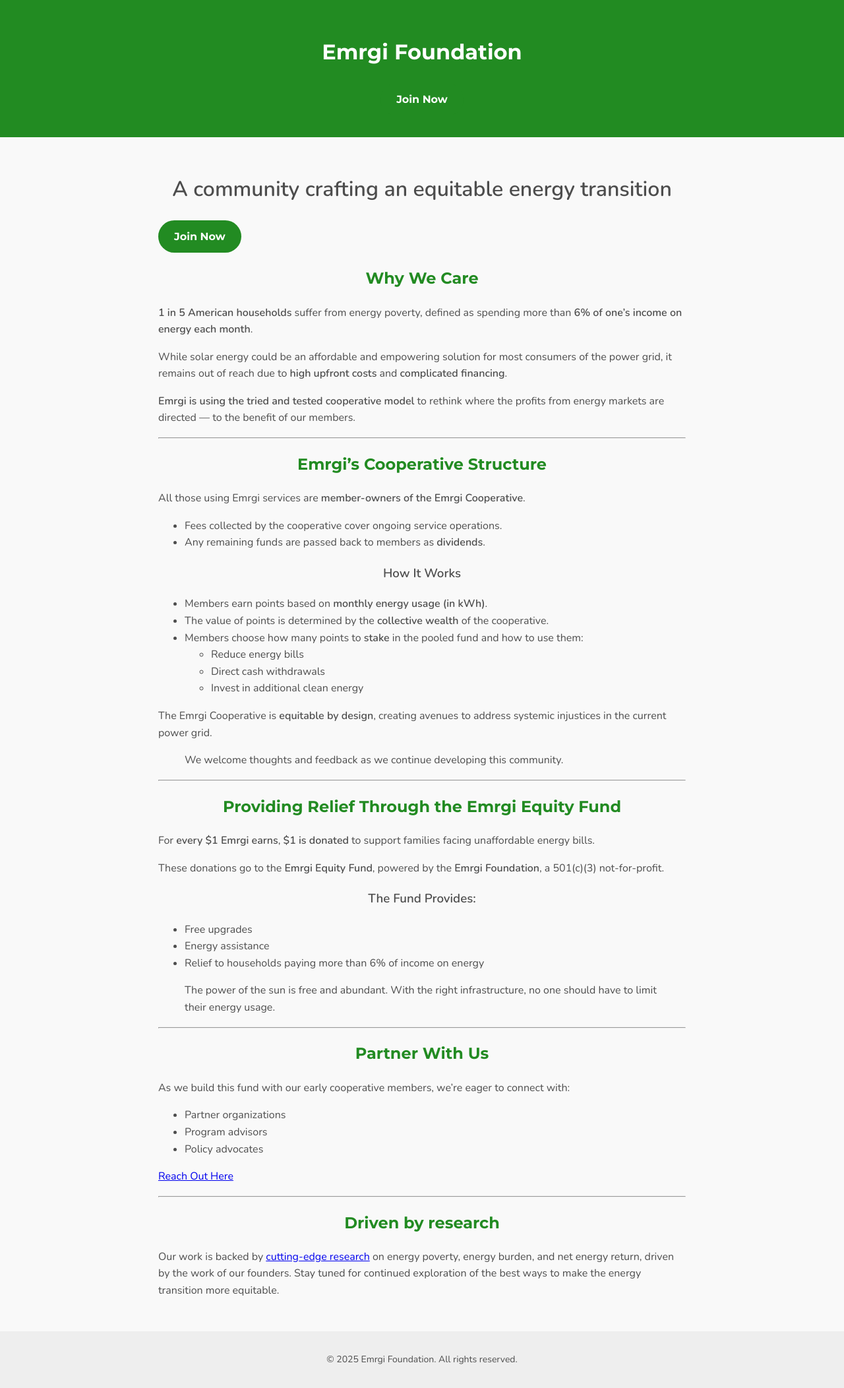
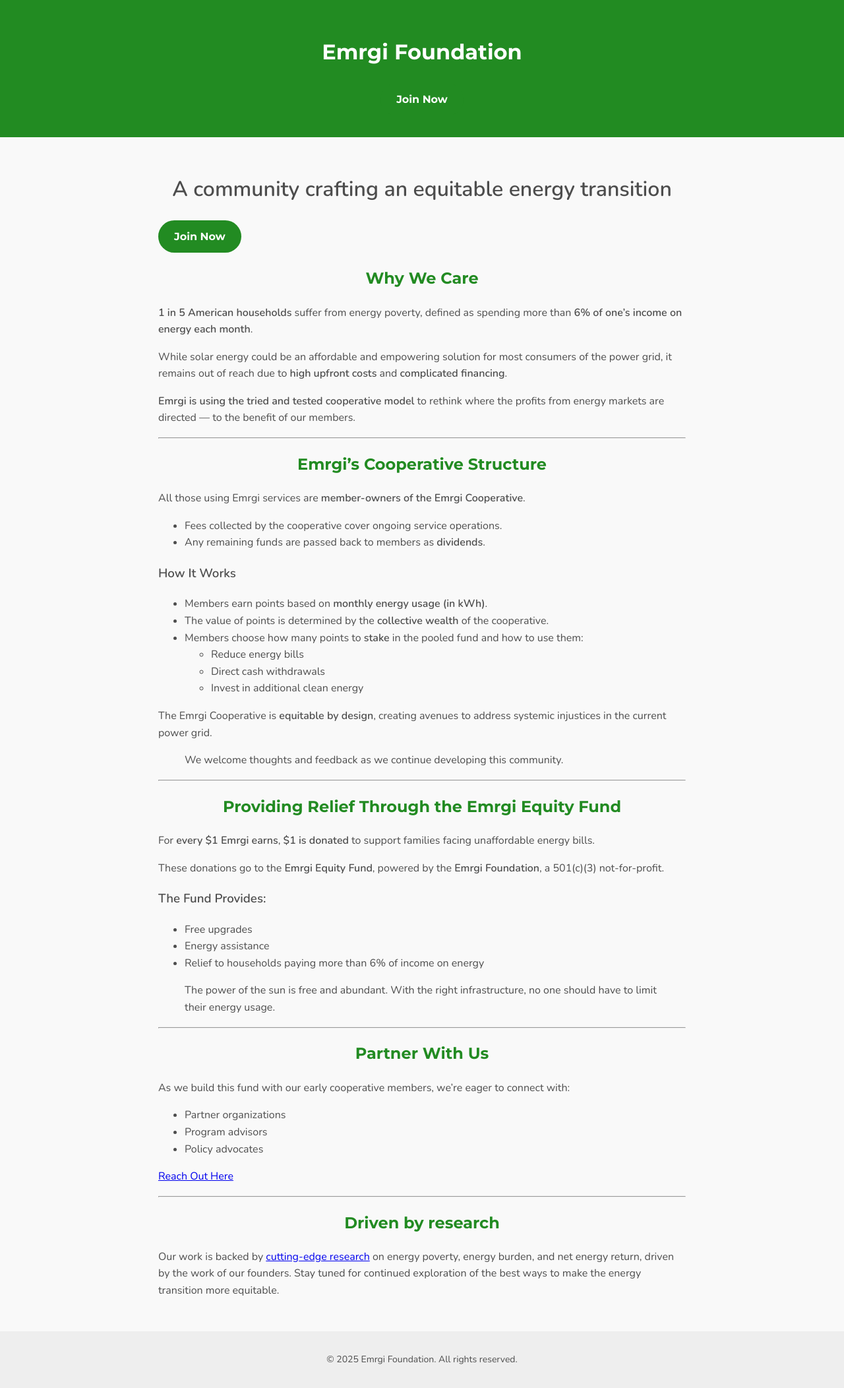
Before and after one commit to emergi-foundation/emergi-foundation.github.io, a Jekyll site: the page built from index.md, in a window 1280 px wide. Shown: the whole page at 66% size. Built offline with Jekyll 4.4.1, drawn with Linux system fonts in a browser that asks for light colours.

Commit message:
Update style.css
Signed-off-by: Eric Scheier <eric@scheier.org>

```diff
--- a/assets/css/style.css
+++ b/assets/css/style.css
@@ -81,8 +81,11 @@ body {
 .page-footer,
 .content > h1,
 .content > h2,
-.content > h3,
 .button,
 .callout {
   text-align: center;
 }
+
+.centered {
+  text-align: center;
+}
```
